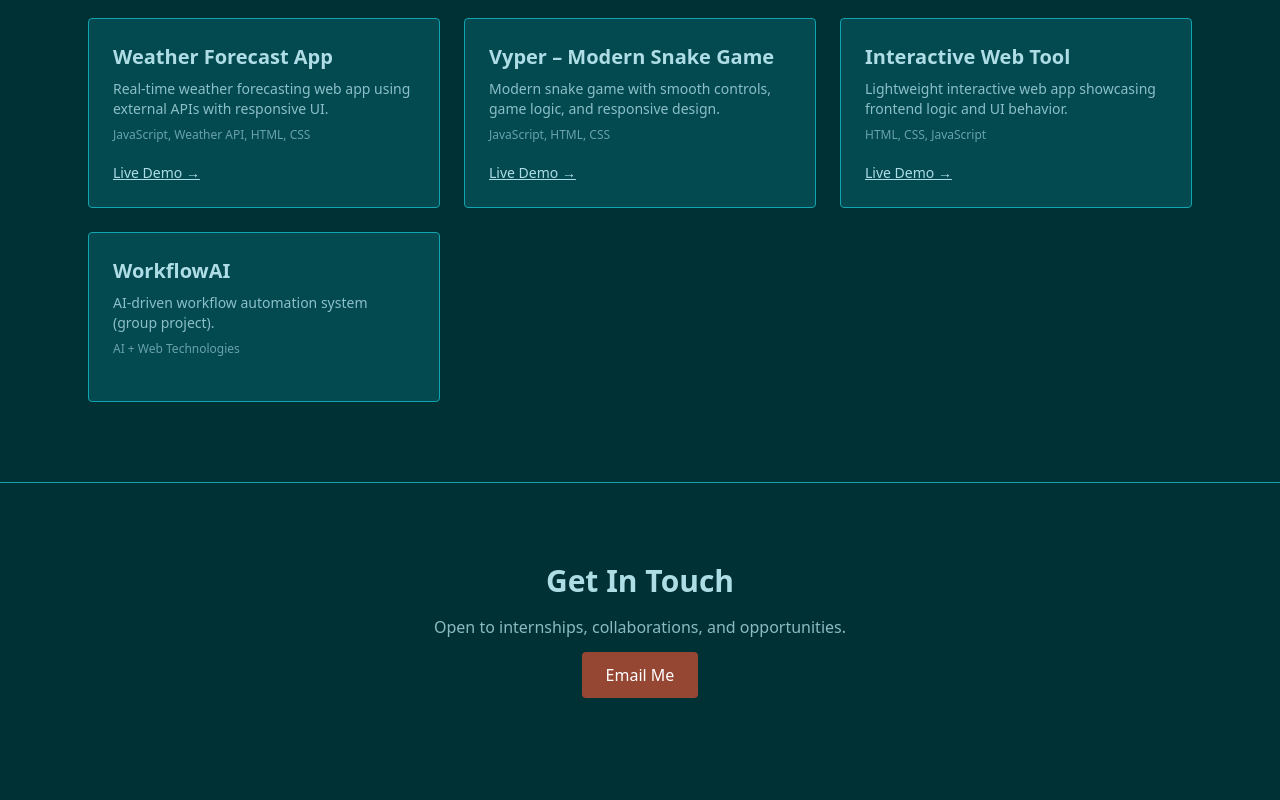
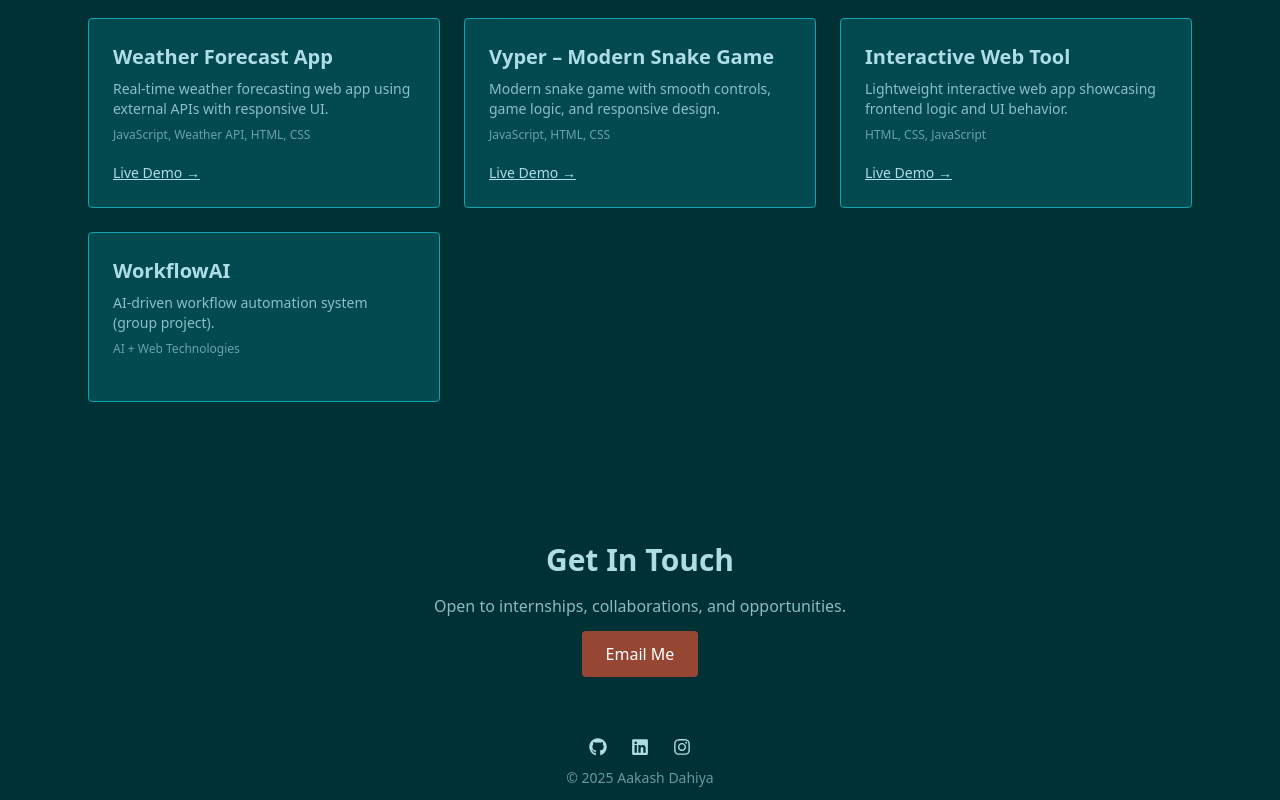
Before and after one commit to Aakash22010/myPortfolio, a React (Vite) app: page / in a window 1280 px wide. Shown: the part 3401-4201 px from the top of the page. Before the commit the page ends 4168 px from the top, so only its background shows below. Built offline with nearby package versions, Linux system fonts and the light colour scheme.

Commit message:
first commit

```diff
--- a/package.json
+++ b/package.json
@@ -13,7 +13,8 @@
     "@tailwindcss/vite": "^4.1.18",
     "framer-motion": "^12.23.26",
     "react": "^19.2.0",
-    "react-dom": "^19.2.0"
+    "react-dom": "^19.2.0",
+    "react-icons": "^5.5.0"
   },
   "devDependencies": {
     "@eslint/js": "^9.39.1",
--- a/src/App.jsx
+++ b/src/App.jsx
@@ -5,6 +5,7 @@ import Skills from "./components/Skills";
 import Projects from "./components/Projects";
 import Contact from "./components/Contact";
 import Experience from "./components/Experience";
+import Footer from "./components/Footer";
 
 export default function App() {
   return (
@@ -16,6 +17,7 @@ export default function App() {
       <Experience />
       <Projects />
       <Contact />
+      <Footer />
     </div>
   );
 }
--- a/src/components/Contact.jsx
+++ b/src/components/Contact.jsx
@@ -5,7 +5,7 @@ export default function Contact() {
   return (
     <motion.section
       id="contact"
-      className="py-20 px-6 text-center border-t border-[var(--border)]"
+      className="py-15 px-4 text-center"
       variants={fadeUp}
       initial="hidden"
       whileInView="visible"
--- /dev/null
+++ b/src/components/Footer.jsx
@@ -0,0 +1,35 @@
+import { FaGithub, FaLinkedin, FaInstagram } from "react-icons/fa";
+
+export default function Footer() {
+  return (
+    <footer className="py-3 text-center ">
+      <div className="flex justify-center gap-6 text-lg mb-3">
+        <a
+          href="https://github.com/Aakash22010"
+          target="_blank"
+          rel="noopener noreferrer"
+        >
+          <FaGithub />
+        </a>
+        <a
+          href="https://www.linkedin.com/in/YOUR-LINKEDIN-USERNAME"
+          target="_blank"
+          rel="noopener noreferrer"
+        >
+          <FaLinkedin />
+        </a>
+        <a
+          href="https://www.instagram.com/YOUR-INSTAGRAM-USERNAME"
+          target="_blank"
+          rel="noopener noreferrer"
+        >
+          <FaInstagram />
+        </a>
+      </div>
+
+      <p className="text-sm opacity-60">
+        © {new Date().getFullYear()} Aakash Dahiya
+      </p>
+    </footer>
+  );
+}
```
Also changed, not shown: 1 other file (tests, documents, lock files or other folders).
